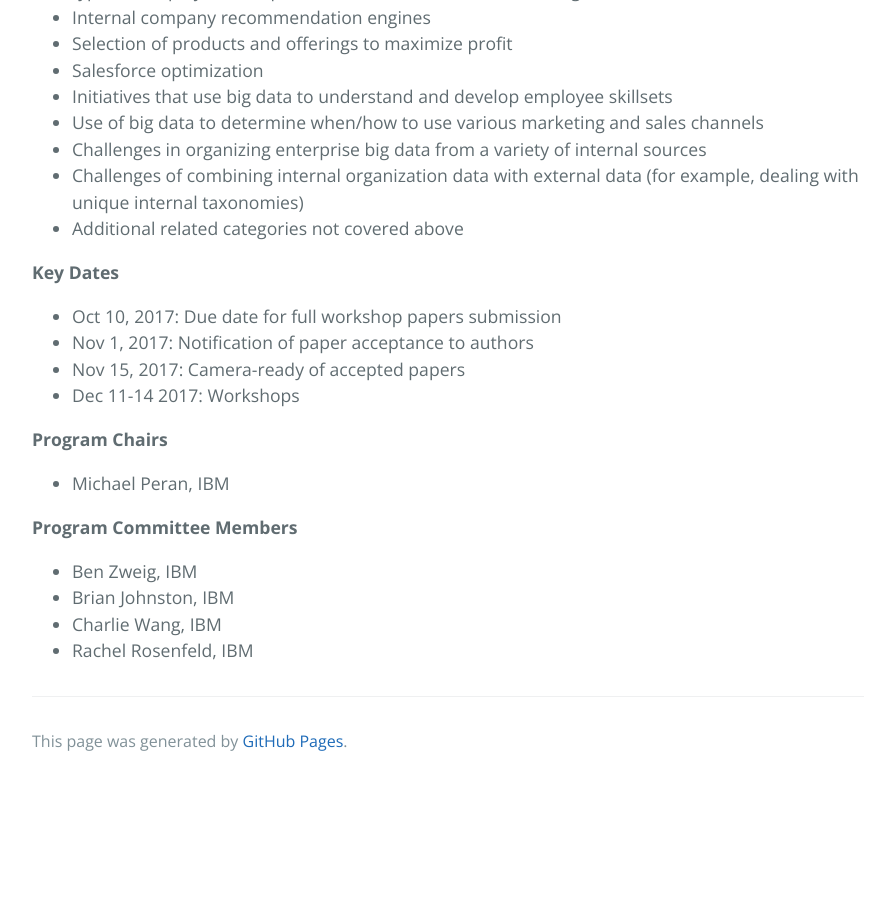
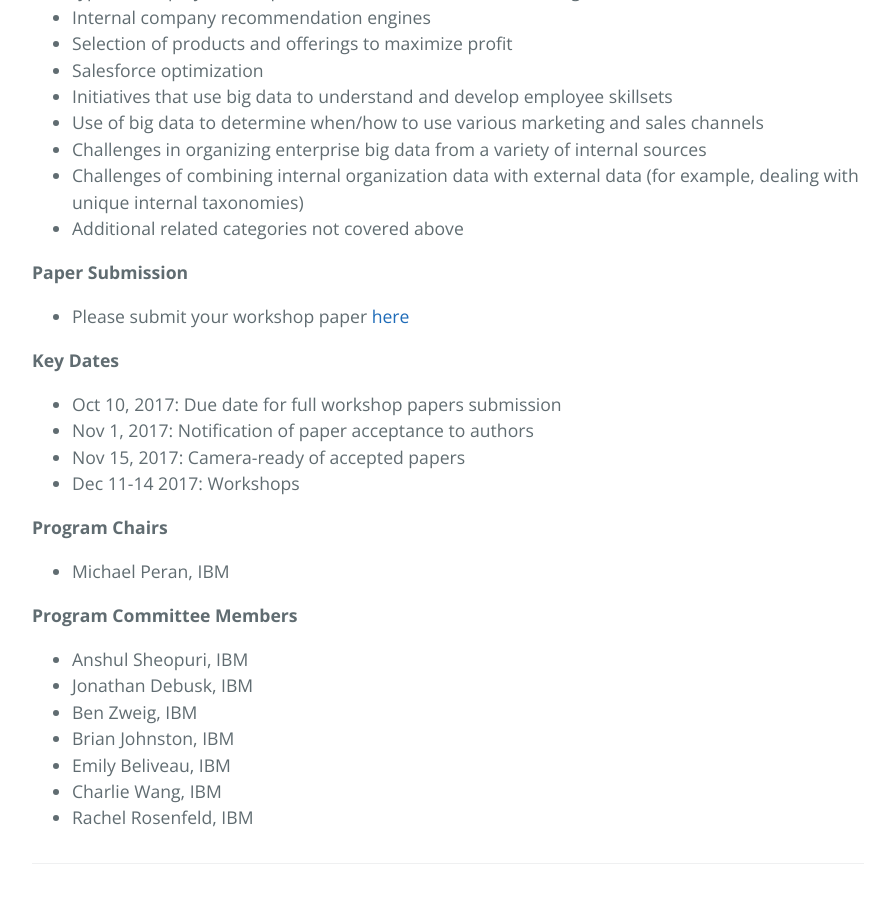
Before and after one commit to jialeiwang/jialeiwang.github.io, a Jekyll site: the page built from index.md, in a window 1280 px wide and 900 px high, scrolled down 1143 px. Shown: the whole window, without its empty margins (192-1087 px from the left). Built offline with Jekyll 4.4.1, drawn with Linux system fonts in a browser that asks for light colours; before the commit the page ends 1928 px from its top, so only the background shows below that.

Commit message:
add submission link

```diff
--- a/index.md
+++ b/index.md
@@ -17,6 +17,9 @@ Workshop papers can fall into any of the following categories involving exploiti
 * Challenges of combining internal organization data with external data (for example, dealing with unique internal taxonomies)
 * Additional related categories not covered above
 
+**Paper Submission**
+* Please submit your workshop paper [here](https://wi-lab.com/cyberchair/2017/bigdata17/scripts/submit.php?subarea=S19&undisplay_detail=1&wh=/cyberchair/2017/bigdata17/scripts/ws_submit.php)
+
 **Key Dates**
 * Oct 10, 2017: Due date for full workshop papers submission
 * Nov 1, 2017: Notification of paper acceptance to authors
@@ -27,7 +30,10 @@ Workshop papers can fall into any of the following categories involving exploiti
 - Michael Peran, IBM
 
 **Program Committee Members**
+- Anshul Sheopuri, IBM
+- Jonathan Debusk, IBM
 - Ben Zweig, IBM
 - Brian Johnston, IBM
+- Emily Beliveau, IBM
 - Charlie Wang, IBM
 - Rachel Rosenfeld, IBM
```
